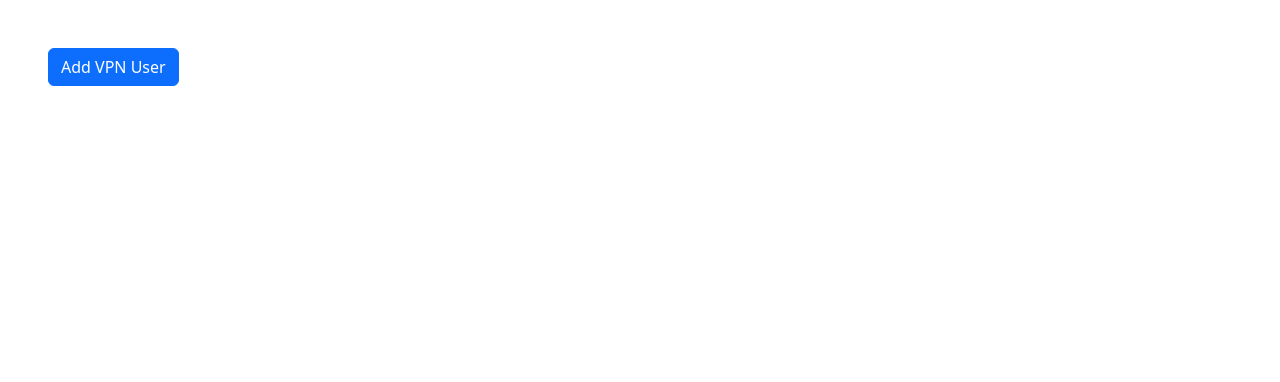
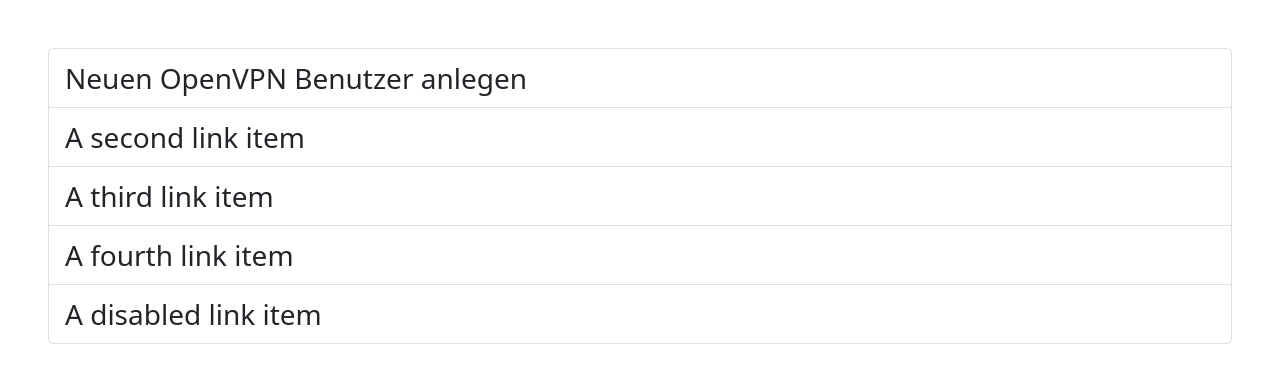
Before and after one commit to EricU98/ericu98.github.io, a website: page index.html in a window 1280 px wide. Drawn offline with nearby package versions, Linux system fonts and the light colour scheme.

Commit message:
added Clickable List-Group

```diff
--- a/index.html
+++ b/index.html
@@ -4,7 +4,7 @@
       <meta charset="utf-8" />
       <meta name="viewport" content="width=device-width, initial-scale=1" />
       <title>Eric´s Tools</title>
-      <!-- <script src="https://code.jquery.com/jquery-3.6.2.js"></script> -->
+      <script src="https://code.jquery.com/jquery-3.6.2.js"></script>
 
       <link
          href="https://cdn.jsdelivr.net/npm/bootstrap@5.2.3/dist/css/bootstrap.min.css"
@@ -13,9 +13,27 @@
    </head>
    <body>
       <div class="p-5">
-         <button class="btn btn-primary" href="OpenVPN-New-User/index.html">
-            Add VPN User
-         </button>
+         <div class="list-group fs-3">
+            <a
+               href="#"
+               id="OpenVpn"
+               class="list-group-item list-group-item-action"
+            >
+               Neuen OpenVPN Benutzer anlegen
+            </a>
+            <a href="#" class="list-group-item list-group-item-action"
+               >A second link item</a
+            >
+            <a href="#" class="list-group-item list-group-item-action"
+               >A third link item</a
+            >
+            <a href="#" class="list-group-item list-group-item-action"
+               >A fourth link item</a
+            >
+            <a href="#" class="list-group-item list-group-item-action"
+               >A disabled link item</a
+            >
+         </div>
       </div>
       <script
          src="https://cdn.jsdelivr.net/npm/bootstrap@5.2.3/dist/js/bootstrap.bundle.min.js"
@@ -25,7 +43,7 @@
 
       <script>
          $(document).ready(function () {
-            $("button").click(function () {
+            $("#OpenVpn").click(function () {
                window.location.href =
                   "https://ericu98.github.io/OpenVPN-New-User/";
             });
```
